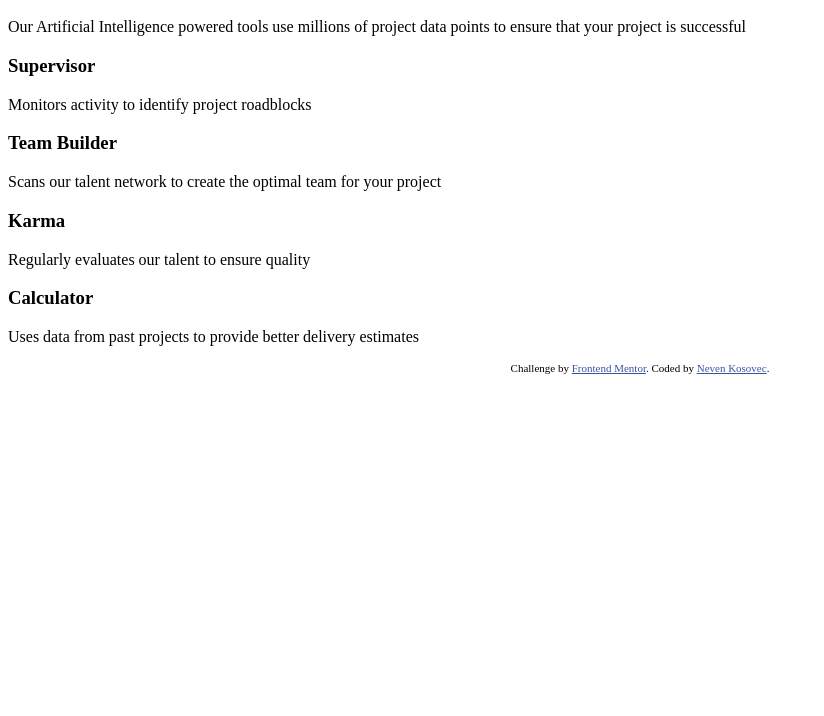
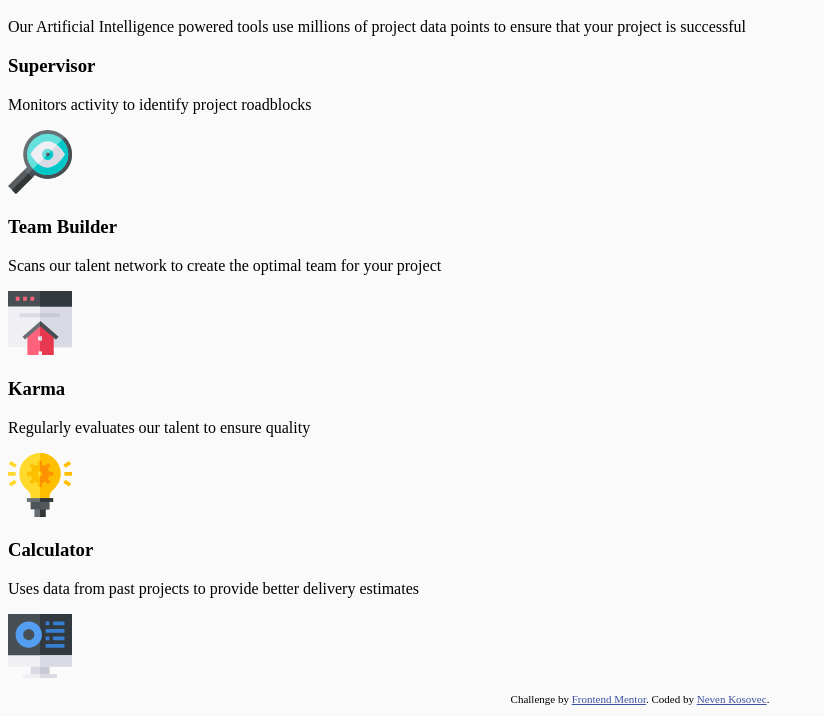
Before and after one commit to neven3/Four-Card-Feature-Section, a plain HTML site: page index.html in a window 1280 px wide. Shown: the part 120-836 px from the top of the page, without its empty margins (0-824 px from the left). Before the commit the page ends 800 px from the top, so only its background shows below. Drawn offline with Linux system fonts and the light colour scheme.

Commit message:
Add images

```diff
--- a/index.html
+++ b/index.html
@@ -4,13 +4,8 @@
 <head>
     <meta charset="UTF-8">
     <meta name="viewport" content="width=device-width, initial-scale=1.0">
-    <!-- displays site properly based on user's device -->
-
     <link rel="icon" type="image/png" sizes="32x32" href="./images/favicon-32x32.png">
-
     <title>Frontend Mentor | Four card feature section</title>
-
-    <!-- Feel free to remove these styles or customise in your own stylesheet 👍 -->
     <style>
         .attribution {
             font-size: 11px;
@@ -21,32 +16,35 @@
             color: hsl(228, 45%, 44%);
         }
     </style>
+    <link rel="stylesheet" href="./style.css">
 </head>
-
 <body>
-
     <h1>Reliable, efficient delivery</h1>
     <h1>Powered by Technology</h1>
-
-    <p>Our Artificial Intelligence powered tools use millions of project data points
-    to ensure that your project is successful</p>
-
+    <p>
+        Our Artificial Intelligence powered tools use millions of project data points
+        to ensure that your project is successful
+    </p>
     <div class="container">
         <div class="box">
             <h3>Supervisor</h3>
             <p>Monitors activity to identify project roadblocks</p>
+            <img src="./four-card-feature-section-master/images/icon-supervisor.svg" alt="Magnifier">
         </div>
         <div class="box">
             <h3>Team Builder</h3>
             <p>Scans our talent network to create the optimal team for your project</p>
+            <img src="./four-card-feature-section-master/images/icon-team-builder.svg" alt="House">
         </div>
         <div class="box">
             <h3>Karma</h3>
             <p>Regularly evaluates our talent to ensure quality</p>
+            <img src="./four-card-feature-section-master/images/icon-karma.svg" alt="Bulb">
         </div>
         <div class="box">
             <h3>Calculator</h3>
             <p>Uses data from past projects to provide better delivery estimates</p>
+            <img src="./four-card-feature-section-master/images/icon-calculator.svg" alt="Computer">
         </div>
     </div>
     <footer>
--- a/style.css
+++ b/style.css
@@ -0,0 +1,3 @@
+body {
+    background-color: hsl(0, 0%, 98%);
+}
```
